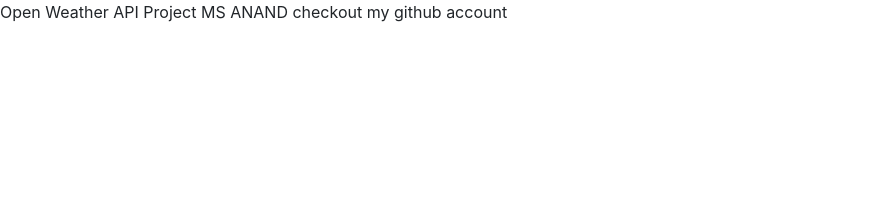
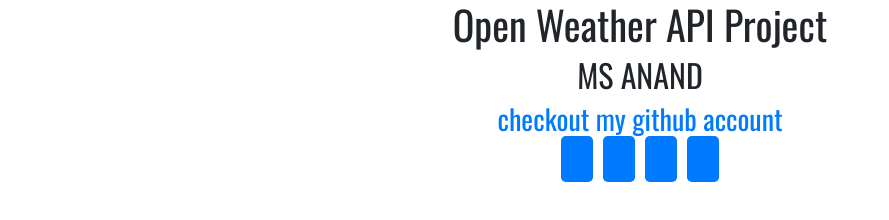
Before and after one commit to msanand333/weather-app-using-api, a plain HTML site: page index.html in a window 1280 px wide. Shown: the whole page, without its empty margins (0-889 px from the left). Drawn offline with nearby package versions, Linux system fonts and the light colour scheme; no server answers.

Commit message:
90% complete

```diff
--- a/controller.js
+++ b/controller.js
@@ -26,6 +26,25 @@ classApp.controller('weatherCtrl', function ($scope, $http) {
             vm.temp=wDetails.main.temp;
             vm.ftemp=(vm.temp*(9/5)-459.67).toFixed(1)+" (F)";
             vm.ctemp=(vm.temp-273).toFixed(1)+" (C)";
+            vm.icon="http://openweathermap.org/img/w/"+wDetails.weather[0].icon+".png";
+
+            switch(vm.description){
+                case 'scattered clouds1':{
+                    vm.weatherBackground={
+                        "background":"url('http://avante.biz/wp-content/uploads/Clouds-Desktop-Wallpapers/Clouds-Desktop-Wallpapers-045.jpg')",
+                        "background-size":"cover"
+                    };
+                    break;
+
+
+                }
+                default:
+                vm.weatherBackground={
+                    "background":"url('https://i.ytimg.com/vi/BQxBh-Oen1w/maxresdefault.jpg')",
+                    "background-size":"cover"
+                };
+            }
+
         });
 
     });
--- a/index.html
+++ b/index.html
@@ -1,25 +1,33 @@
 <!DOCTYPE html>
 <html lang="en">
+
 <head>
     <meta charset="UTF-8">
     <meta name="viewport" content="width=device-width, initial-scale=1.0">
     <meta http-equiv="X-UA-Compatible" content="ie=edge">
     <script src="https://ajax.googleapis.com/ajax/libs/angularjs/1.7.2/angular.min.js"></script>
     <link rel="stylesheet" href="https://stackpath.bootstrapcdn.com/bootstrap/4.1.3/css/bootstrap.min.css">
+    <link href="https://fonts.googleapis.com/css?family=Oswald" rel="stylesheet">
     <script src="controller.js"></script>
     <link rel="stylesheet" href="myStyle.css">
     <title>WeatherApp</title>
 </head>
-<body ng-app="myApp" ng-controller="weatherCtrl">
-    {{channelInfo.heading}}
-    {{channelInfo.subheading1}}
-    {{channelInfo.subheading2.name}}
-    {{description}}
-    {{speed}}
-    {{name}}
-    {{ftemp}}
-    {{ctemp}}
+
+<body ng-app="myApp" ng-controller="weatherCtrl" class="text-center info" ng-style="weatherBackground">
+    <h1>{{channelInfo.heading}}</h1>
+    <h2>{{channelInfo.subheading1}}</h2>
+    <h3><a href="channelInfo.link">{{channelInfo.subheading2.name}}</a></h3>
+    <a class="btn-lg btn-primary">{{description | uppercase}}
+        <img src="{{icon}}">
+    </a>
+    <a class="btn-lg btn-primary">{{speed}}</a>
+    <a class="btn-lg btn-primary">{{name}}</a>
+    <a class="btn-lg btn-primary" ng-init="tempVal=true" ng-show="tempVal" ng-click="tempVal=!tempVal">
+        {{ftemp}}</a>
+    <a class="btn-lg btn-primary" ng-show="!tempVal" ng-click="tempVal=!tempVal">
+        {{ctemp}}</a>
 
 
 </body>
+
 </html>
--- a/myStyle.css
+++ b/myStyle.css
@@ -0,0 +1,7 @@
+.info{
+    font-family: 'Oswald', sans-serif;
+}
+
+.btn-lg{
+    margin:5px;
+}
```
